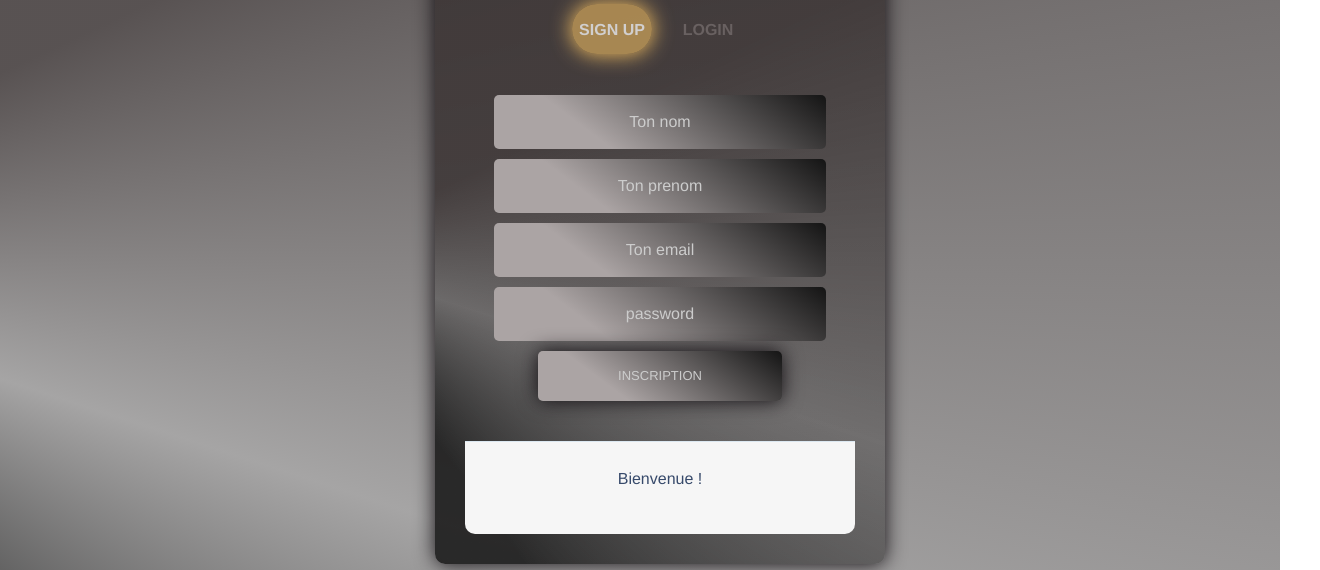
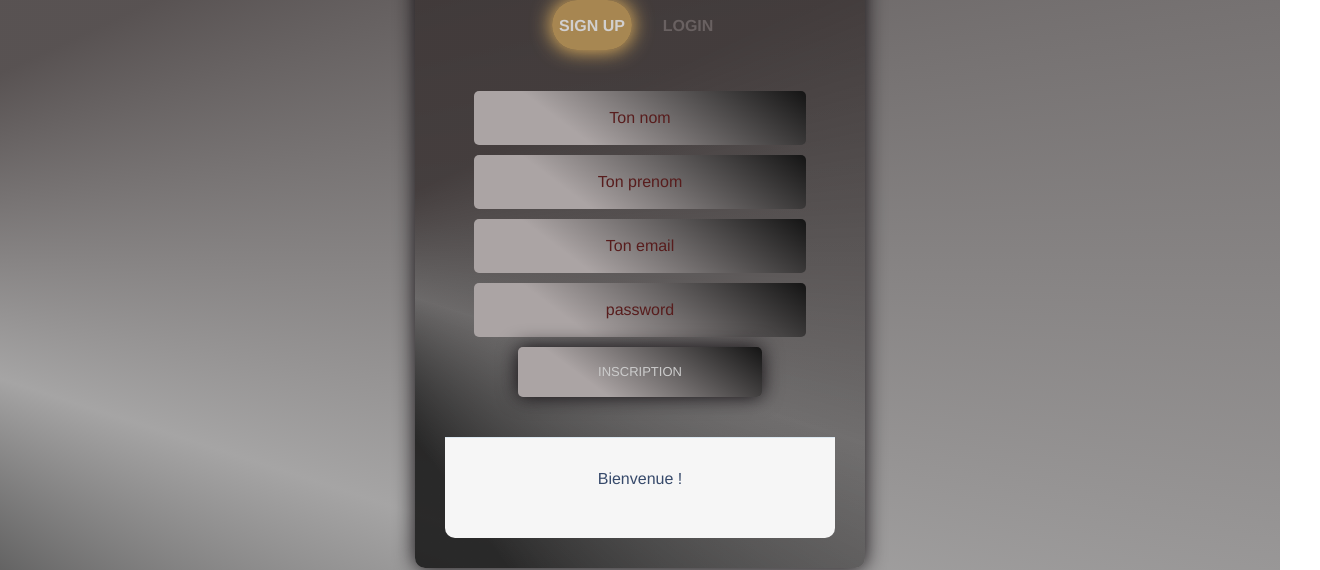
Before and after one commit to steve57000/Groupomania, a Vue app in the folder frontend/: page / in a window 1280 px wide. Shown: the part 230-800 px from the top of the page, 1320 px wide, since content can reach past the window. Built offline with nearby package versions, Linux system fonts and the light colour scheme; no server answers.

Commit message:
ajustement couleur formulaire signup/login

```diff
--- a/frontend/src/assets/css/signup.scss
+++ b/frontend/src/assets/css/signup.scss
@@ -8,7 +8,9 @@
   color: $colorError;
   margin-top: -30px;
 }
-
+#spanName {
+  font: italic small-caps bold 16px/2 cursive;;
+}
 h2 {
   width: 80px;
   height: 50px;
@@ -28,7 +30,6 @@ h2 {
   align-items: center;
   flex-direction: column;
   justify-content: center;
-  width: 100%;
   min-height: 800px;
   padding: 20px;
   box-sizing: content-box;
@@ -121,12 +122,13 @@ input[type="password"],
 input[type="text"] {
   background: $lineargradient;
   border: none;
-  color: #0d0d0d;
+  color: $colorTxt;
   padding: 15px 32px;
   text-align: center;
   text-decoration: none;
   display: inline-block;
   font-size: 16px;
+  font-weight: bold;
   margin: 5px;
   width: 85%;
   -webkit-transition: all 0.5s ease-in-out;
@@ -141,11 +143,13 @@ input[type="text"] {
 input[type="text"]:focus,
 input[type="password"]:focus{
   background: #fff;
+  color: $shadowGrey;
 }
 
 input[type="text"]::placeholder,
 input[type="password"]::placeholder{
-  color: $colorTxt;
+  color: #581d1d;
+  font-weight: lighter;
 }
 
 .fadeInDown {
--- a/frontend/src/views/signup.vue
+++ b/frontend/src/views/signup.vue
@@ -39,6 +39,7 @@
           </p>
           <input
             v-if="mode == 'signup'"
+            v-model="spanName"
             type="text"
             id="prenom"
             name="prenom"
@@ -107,7 +108,7 @@
           <p>Email ou mot de passe incorrect</p>
         </div>
         <div id="formFooter">
-          <p class="underlineHover" href="#">Bienvenue !</p>
+          <p class="underlineHover">Bienvenue <span id="spanName">{{ spanName }}</span> ! </p>
         </div>
       </div>
     </div>
@@ -136,6 +137,7 @@ export default {
       prenom: "",
       errorPrenom: false,
       incorrect: false,
+      spanName: "",
     };
   },
   methods: {
```
